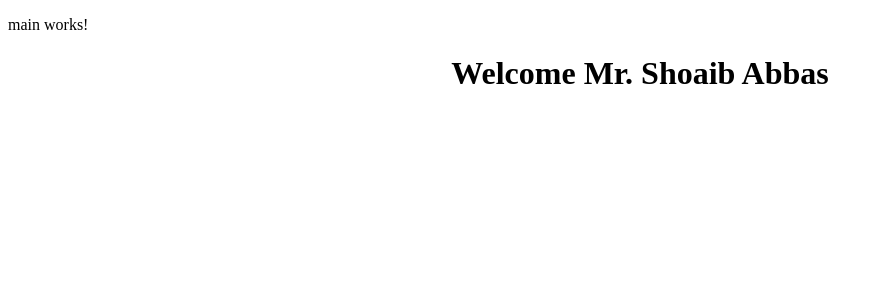
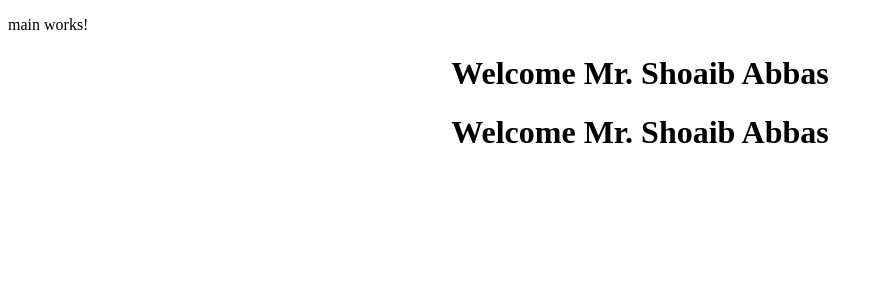
Before and after one commit to Shoaibawan005/Store-FrontEnd, an Angular app: page /main in a window 1280 px wide. Shown: the top 300 px of the page, without its empty margins (0-882 px from the left). Built offline with nearby package versions, Linux system fonts and the light colour scheme.

Commit message:
add routes

```diff
--- a/src/app/main/main.component.html
+++ b/src/app/main/main.component.html
@@ -1,3 +1,4 @@
 <p>main works!</p>
 
 <h1 style="text-align: center;">Welcome Mr. Shoaib Abbas</h1>
+<h1 style="text-align: center;">Welcome Mr. Shoaib Abbas</h1>
```
Also changed, not shown: src/app/main/main-routing.module.ts (+26 -1 lines).
